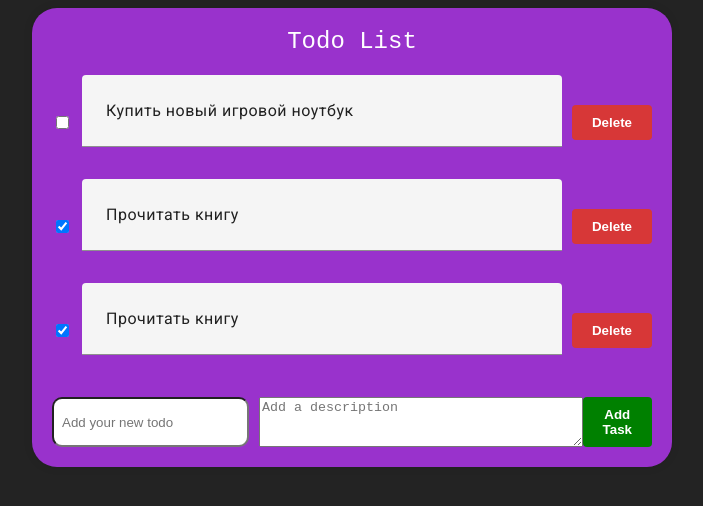
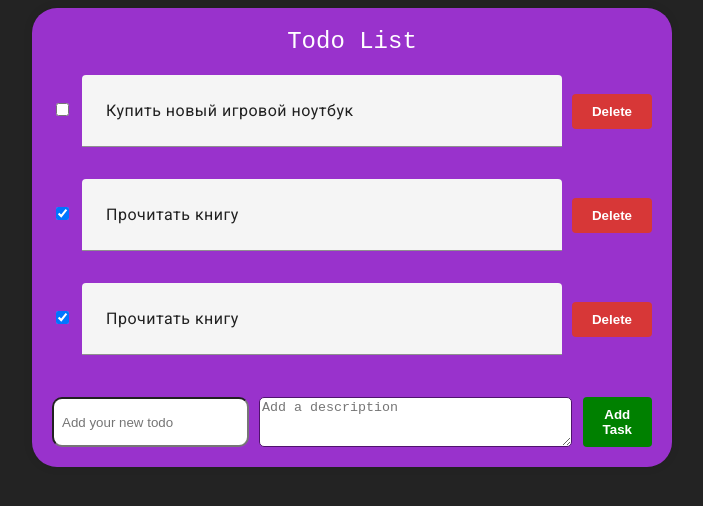
Before and after one commit to OtusTeam-Angular-TyazhMash/ToDoList-watchingvoid, an Angular app: page /todo in a window 1280 px wide. Shown: the top 506 px of the page, without its empty margins (288-991 px from the left). Built offline with nearby package versions, Linux system fonts and the light colour scheme.

Commit message:
добавление реактиности

```diff
--- a/src/app/components/shared/button/button.component.scss
+++ b/src/app/components/shared/button/button.component.scss
@@ -6,6 +6,11 @@
     background-color: green;
 }
 
+.button--save {
+    background-color: green;
+    margin-right: 10px;
+}
+
 .button--delete {
     background-color: #d73737;;
 }
--- a/src/app/components/shared/button/button.component.ts
+++ b/src/app/components/shared/button/button.component.ts
@@ -19,6 +19,7 @@ export class ButtonComponent {
   getClass() {
     if(this.title == 'Add Task') return 'button--add'
     if(this.title == 'Delete') return 'button--delete'
+    if(this.title == 'Save') return 'button--save'
     return ''
   }
 }
--- a/src/app/components/shared/service/todo.service.ts
+++ b/src/app/components/shared/service/todo.service.ts
@@ -12,7 +12,7 @@ export interface TodoItem {
   providedIn: 'root'
 })
 export class TodoService {
-  private todosSubject = new BehaviorSubject<TodoItem[]>([
+  public todosSubject = new BehaviorSubject<TodoItem[]>([
     { id: 1, title: 'Купить новый игровой ноутбук', completed: false, description: "Мама" },
     { id: 2, title: 'Прочитать книгу', completed: true, description: "Папа" },
     { id: 3, title: 'Прочитать книгу', completed: true, description: "Брат" },
--- a/src/app/components/to-do-list-item/to-do-list-item.component.html
+++ b/src/app/components/to-do-list-item/to-do-list-item.component.html
@@ -4,6 +4,6 @@
       <input *ngIf="!isEditing" matInput class="todoitem-section" type="text" readonly [value]="item.title">
       <input *ngIf="isEditing" matInput class="todoitem-section" type="text" [(ngModel)]="item.title">
     </mat-form-field>
-  <app-button *ngIf="isEditing" [title]="'Save'" (click)="saveEdit()"></app-button>
+  <app-button *ngIf="isEditing" [title]="'Save'" [type]="'Save'" (click)="saveEdit()"></app-button>
   <app-button [title]="'Delete'" (click)="deleteTodo()"></app-button>
 </li>
--- a/src/app/components/to-do-list-item/to-do-list-item.component.scss
+++ b/src/app/components/to-do-list-item/to-do-list-item.component.scss
@@ -1,6 +1,6 @@
 .todo-item {
     display: flex;
-    align-items: center;
+    align-items: baseline;
     margin-bottom: 10px;
 }
 
--- a/src/app/components/to-do-list/to-do-list.component.html
+++ b/src/app/components/to-do-list/to-do-list.component.html
@@ -14,13 +14,14 @@
           [isEditing]="item.id === selectedItemId"
           appTooltip
       ></app-todo-list-item>
-      <div class="description-area" *ngIf="selectedItemId !== null">
+      <!-- <div class="description-area" *ngIf="selectedItemId !== null">
           {{ getSelectedItemDescription() }}
-      </div>
+      </div> -->
   </ul>
   <div class="field-filling">
       <input matInput type="text" class="add-task-input" placeholder="Add your new todo" [(ngModel)]="newTodoTitle">
-      <textarea matInput style="width: 100%;" [(ngModel)]="newItemDescription" placeholder="Add a description"></textarea>
+      <textarea matInput class="todo-context" [(ngModel)]="newItemDescription" placeholder="Add a description"></textarea>
       <app-button mat-button [title]="'Add Task'" [type]="'add'" [disabled]="!newTodoTitle" (click)="addTodo()"></app-button>
   </div>
 </div>
+<app-toasts></app-toasts>
--- a/src/app/components/to-do-list/to-do-list.component.scss
+++ b/src/app/components/to-do-list/to-do-list.component.scss
@@ -63,3 +63,13 @@
 .todo-list app-todo-list-item.selected {
     background-color: lightgray;
 }
+
+.todo-context{
+    width: 100%;
+    margin-right: 11px;
+    min-height: 44px;
+	max-height: 300px;
+    resize: vertical;
+    border: 1px solid #4f146d;
+    border-radius: 5px;
+}
--- a/src/app/components/to-do-list/to-do-list.component.ts
+++ b/src/app/components/to-do-list/to-do-list.component.ts
@@ -1,40 +1,49 @@
 import { Component, OnInit } from '@angular/core';
-import { ToastService } from '../shared/service/toast.service'; // Убедитесь, что путь корректен
+import { ToastService } from '../shared/service/toast.service';
+import { TodoService } from '../shared/service/todo.service';
+import {  Observable, find,filter, } from 'rxjs';
+
+export interface TodoItem {
+  id: number;
+  title: string;
+  completed: boolean;
+  description: string;
+}
 
 @Component({
   selector: 'app-todo-list',
   templateUrl: './to-do-list.component.html',
   styleUrls: ['./to-do-list.component.scss']
 })
+
 export class ToDoListComponent implements OnInit {
-  todos = [
-    { id: 1, title: 'Купить новый игровой ноутбук', completed: false, description: 'Мама' },
-    { id: 2, title: 'Прочитать книгу', completed: true, description: 'Папа' },
-    { id: 3, title: 'Прочитать книгу', completed: true, description: 'Брат' },
-  ];
   newTodoTitle: string = '';
   newItemDescription: string = '';
   selectedItemId: number | null = null;
   isLoading: boolean = true;
 
-  constructor(private toastService: ToastService) { }
+  constructor(private toastService: ToastService, private todoService: TodoService) { }
+  todos$: Observable<TodoItem[]> = this.todoService.todosSubject.asObservable();
+  public todos:any
 
   ngOnInit() {
     setTimeout(() => {
       this.isLoading = false;
     }, 500);
+    this.todoService.todosSubject.subscribe(resp => this.todos = resp)
   }
 
   toggleCompletion(id: number): void {
-    const todo = this.todos.find(todo => todo.id === id);
+    const todo = this.todos.find((todo:any) => todo.id === id);
     if (todo) {
+      console.log(todo)
       todo.completed = !todo.completed;
       this.toastService.showToast('Todo item updated');
     }
   }
 
   deleteTodo(id: number): void {
-    this.todos = this.todos.filter(todo => todo.id !== id);
+    this.todos = this.todos.filter((todo:any) => todo.id !== id);
     this.toastService.showToast('Todo item deleted');
   }
 
@@ -44,7 +53,7 @@ export class ToDoListComponent implements OnInit {
 
   addTodo(): void {
     if (this.newTodoTitle.trim()) {
-      const newId = this.todos.length > 0 ? Math.max(...this.todos.map(todo => todo.id)) + 1 : 1;
+      const newId = this.todos.length > 0 ? Math.max(...this.todos.map((todo:any) => todo.id)) + 1 : 1;
       this.todos.push({ id: newId, title: this.newTodoTitle, completed: false, description: this.newItemDescription });
       this.newTodoTitle = '';
       this.newItemDescription = '';
@@ -53,12 +62,12 @@ export class ToDoListComponent implements OnInit {
   }
 
   getSelectedItemDescription(): string {
-    const selectedItem = this.todos.find(item => item.id === this.selectedItemId);
+    const selectedItem = this.todos.find((item:any)=> item.id === this.selectedItemId);
     return selectedItem ? selectedItem.description : '';
   }
 
   saveEdit(id: number, newTitle: string): void {
-    const todo = this.todos.find(todo => todo.id === id);
+    const todo = this.todos.find((todo:any) => todo.id === id);
     if (todo) {
       todo.title = newTitle;
       this.toastService.showToast('Todo title updated');
--- a/src/index.html
+++ b/src/index.html
@@ -11,7 +11,6 @@
   <link href="https://fonts.googleapis.com/icon?family=Material+Icons" rel="stylesheet">
 </head>
 <body>
-  <app-toasts></app-toasts>
   <app-todo-list></app-todo-list>
 </body>
 </html>
```
